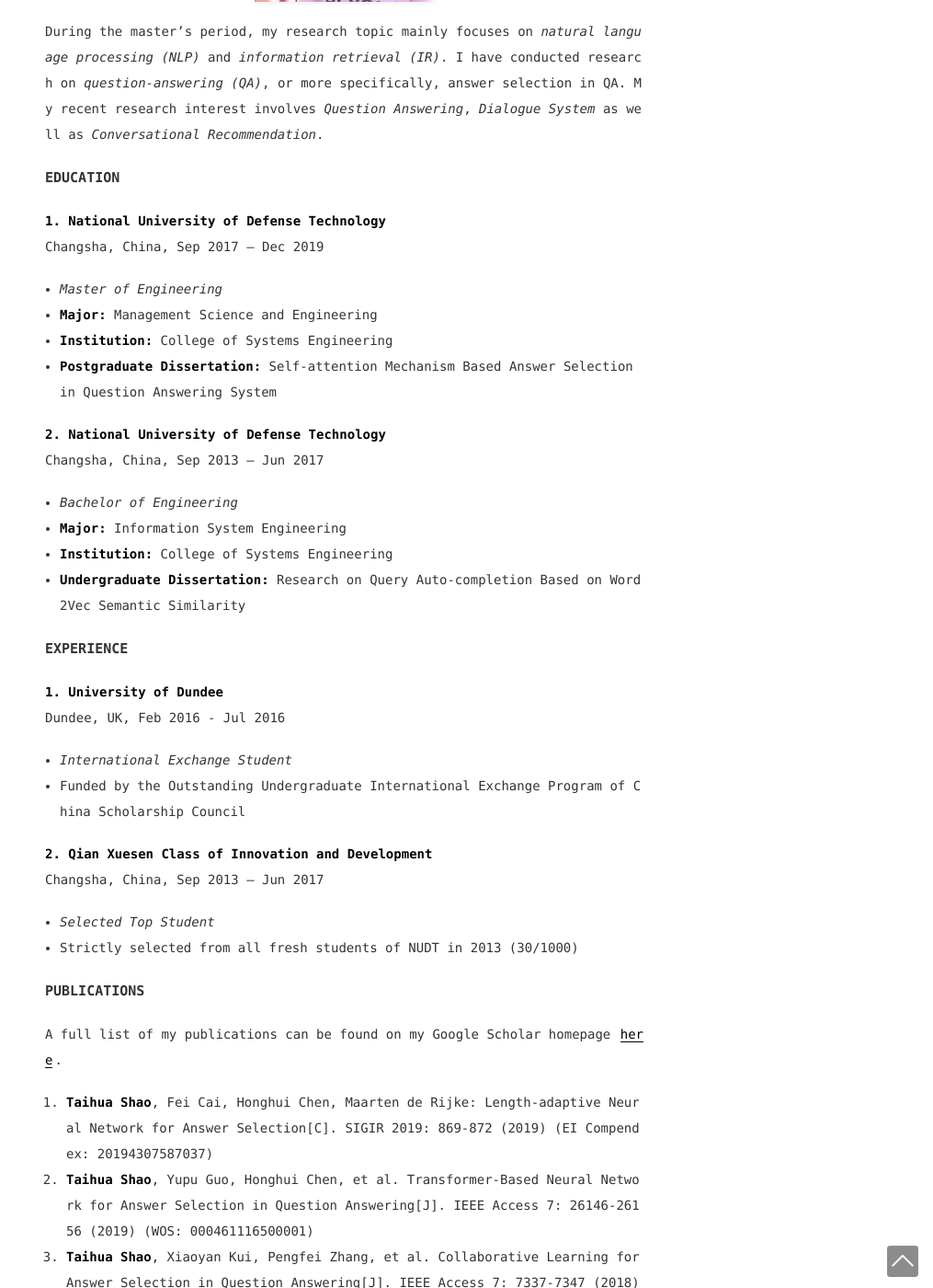
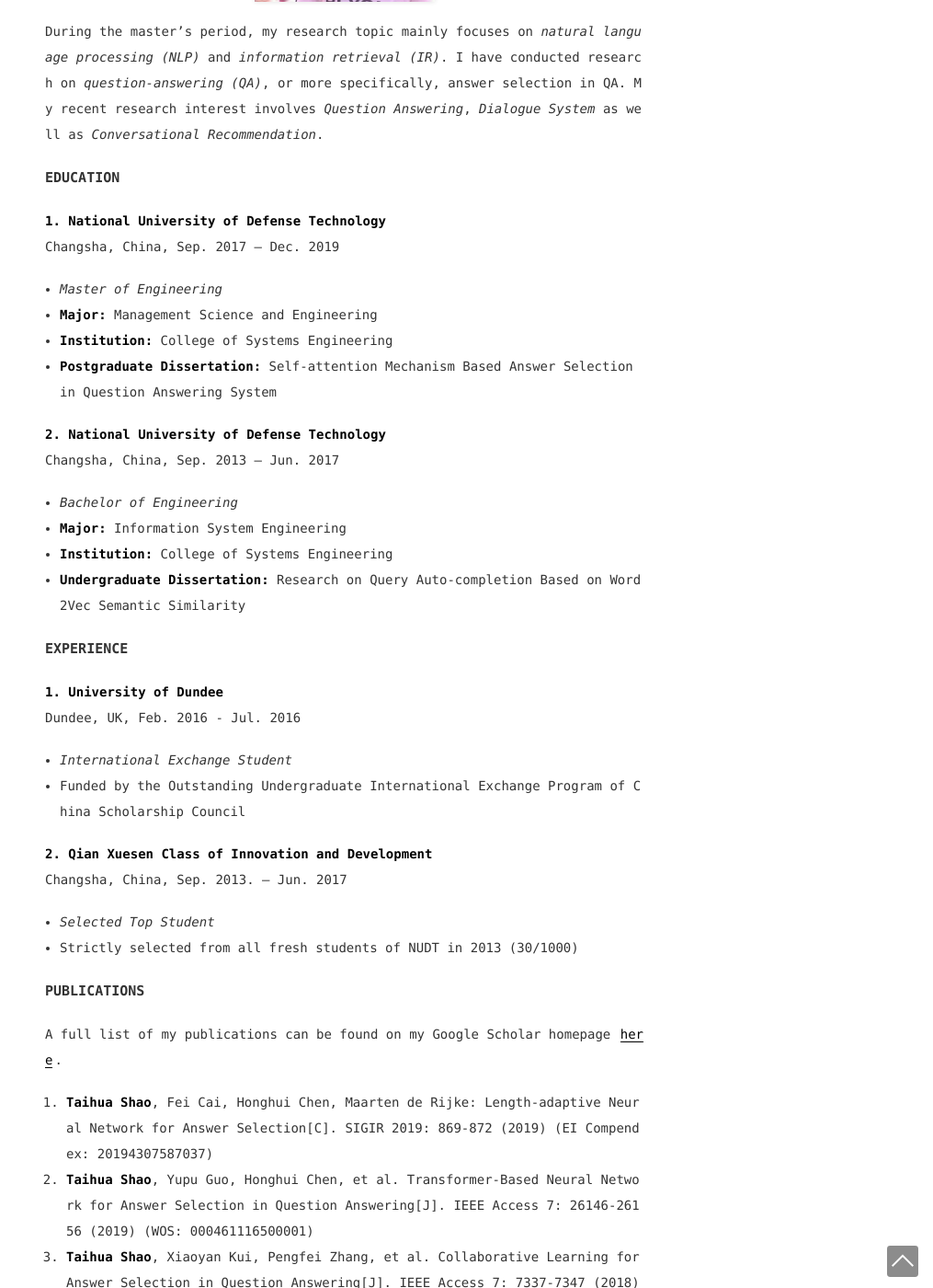
Before and after one commit to secretpolice1995/secretpolice1995.github.io, a Jekyll site: the page built from index.md, in a window 1280 px wide and 1400 px high, scrolled down 476 px. Shown: the whole window at 92% size, without its empty margins (265-1280 px from the left). Built offline with Jekyll 4.4.1, drawn with Linux system fonts in a browser that asks for light colours; some of the changed text lies outside the part shown.

```diff
--- a/index.md
+++ b/index.md
@@ -14,14 +14,14 @@ During the master's period, my research topic mainly focuses on *natural languag
 ### EDUCATION
 
 **1. National University of Defense Technology**
-Changsha, China, Sep 2017 – Dec 2019
+Changsha, China, Sep. 2017 – Dec. 2019
 - _Master of Engineering_
 - **Major:** Management Science and Engineering
 - **Institution:** College of Systems Engineering
 - **Postgraduate Dissertation:** Self-attention Mechanism Based Answer Selection in Question Answering System
 
 **2. National University of Defense Technology**
-Changsha, China, Sep 2013 – Jun 2017
+Changsha, China, Sep. 2013 – Jun. 2017
 - _Bachelor of Engineering_
 - **Major:** Information System Engineering
 - **Institution:** College of Systems Engineering
@@ -31,12 +31,12 @@ Changsha, China, Sep 2013 – Jun 2017
 ### EXPERIENCE
 
 **1. University of Dundee**
-Dundee, UK, Feb 2016 - Jul 2016
+Dundee, UK, Feb. 2016 - Jul. 2016
 - _International Exchange Student_
 - Funded by the Outstanding Undergraduate International Exchange Program of China Scholarship Council
 
 **2. Qian Xuesen Class of Innovation and Development**
-Changsha, China, Sep 2013 – Jun 2017
+Changsha, China, Sep. 2013. – Jun. 2017
 - _Selected Top Student_
 - Strictly selected from all fresh students of NUDT in 2013 (30/1000)
 
@@ -61,11 +61,11 @@ A full list of my publications can be found on my Google Scholar homepage [here]
 
 ### PROJECTS
 
-**1. Research on Query Auto-completion in Information Retrieval**   Nov 2015 – Nov 2016
+**1. Research on Query Auto-completion in Information Retrieval**   Nov. 2015 – Nov. 2016
 - **Role**: Project Leader
 - **Class**: National College Student Innovation Training Project of China
 
-**2. Research on Answer Selection in Question Answering Based on Self-attention Mechanism** Jul 2019 – Present
+**2. Research on Answer Selection in Question Answering Based on Self-attention Mechanism** Jul. 2019 – Present
 - **Role**: Core Project Member
 - **Class**: Graduate Student Research and Innovation Project of Hunan Province, China
 
```
